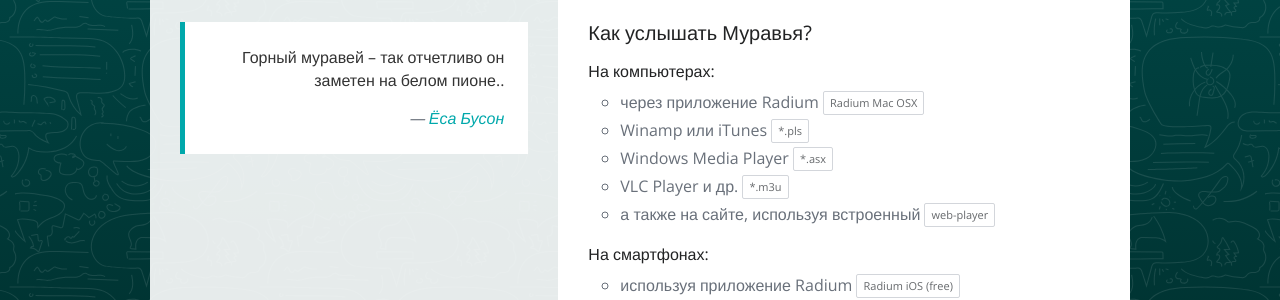
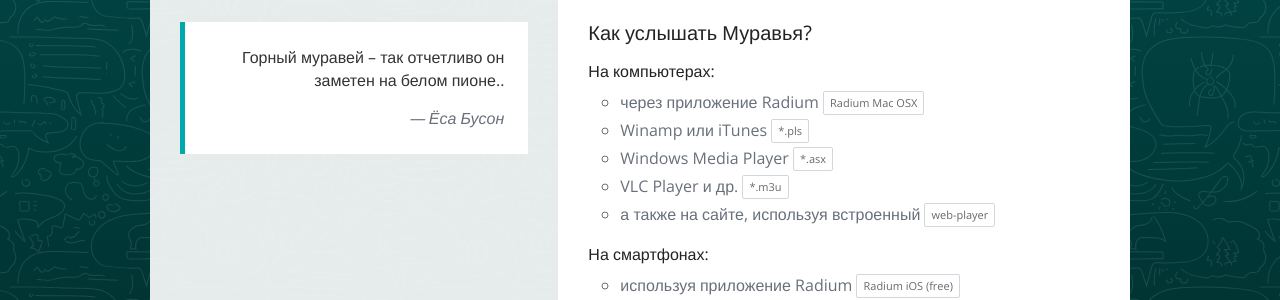
Before and after one commit to tretten/site-moonant, a Jekyll site: the page built from index.html, in a window 1280 px wide and 900 px high, scrolled down 2014 px. Shown: the part 270-570 px from the top of the window. Built offline with Jekyll 4.4.1, drawn with Linux system fonts in a browser that asks for light colours; nearby versions of some CDN libraries; a script that is not in the unit is left out; the list of posts is cut into pages by our own code; comment, search, counter and statistics services are not loaded.

Commit message:
ёса link removed

```diff
--- a/index.html
+++ b/index.html
@@ -122,9 +122,9 @@ title: Home
       <div class="box">
             <div class="columns">
                 <div class="column is-right is-5 content column-left">
-                    <blockquote cite="https://ru.wikipedia.org/wiki/Ёса_Бусон">
+                    <blockquote>
                         <p>Горный муравей – так отчетливо он заметен на белом пионе..</p>
-                        <cite>— <a href="https://ru.wikipedia.org/wiki/Ёса_Бусон">Ёса Бусон</a></cite>
+                        <cite>— Ёса Бусон</cite>
                     </blockquote>
                 </div>
                 <div class="column is-left is-7 content column-right">
```
